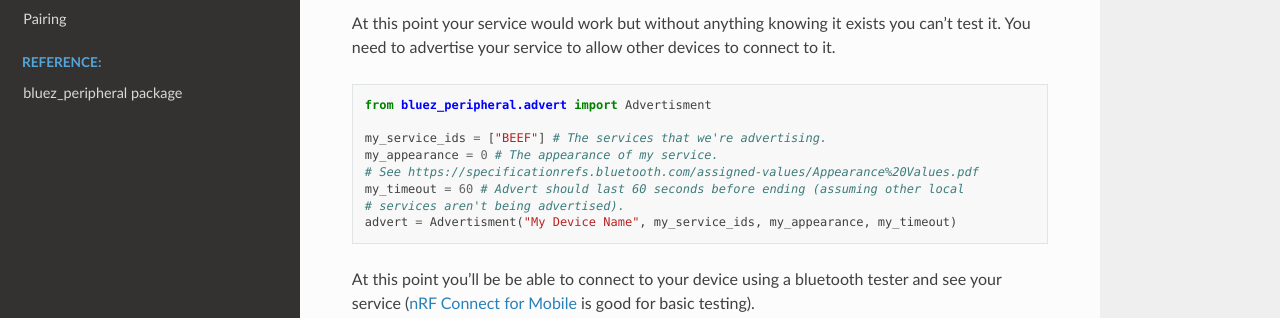
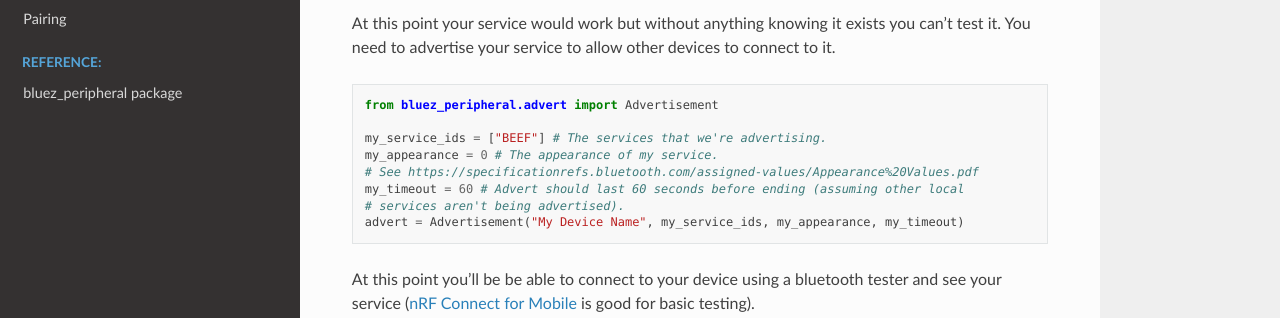
Before and after one commit to spacecheese/bluez_peripheral, a Sphinx documentation site: the page built from docs/source/index.rst, in a window 1280 px wide and 900 px high, scrolled down 1118 px. Shown: the part 162-480 px from the top of the window. Built offline with Sphinx 7.4.7 and the Read the Docs theme 2.0.0, drawn with Linux system fonts in a browser that asks for light colours.

Commit message:
Fix typo in example

```diff
--- a/docs/source/index.rst
+++ b/docs/source/index.rst
@@ -71,14 +71,14 @@ You need to advertise your service to allow other devices to connect to it.
 
 .. code-block:: python
 
-   from bluez_peripheral.advert import Advertisment
+   from bluez_peripheral.advert import Advertisement
 
    my_service_ids = ["BEEF"] # The services that we're advertising.
    my_appearance = 0 # The appearance of my service.
    # See https://specificationrefs.bluetooth.com/assigned-values/Appearance%20Values.pdf
    my_timeout = 60 # Advert should last 60 seconds before ending (assuming other local
    # services aren't being advertised).
-   advert = Advertisment("My Device Name", my_service_ids, my_appearance, my_timeout)
+   advert = Advertisement("My Device Name", my_service_ids, my_appearance, my_timeout)
 
 
 At this point you'll be be able to connect to your device using a bluetooth tester
```
